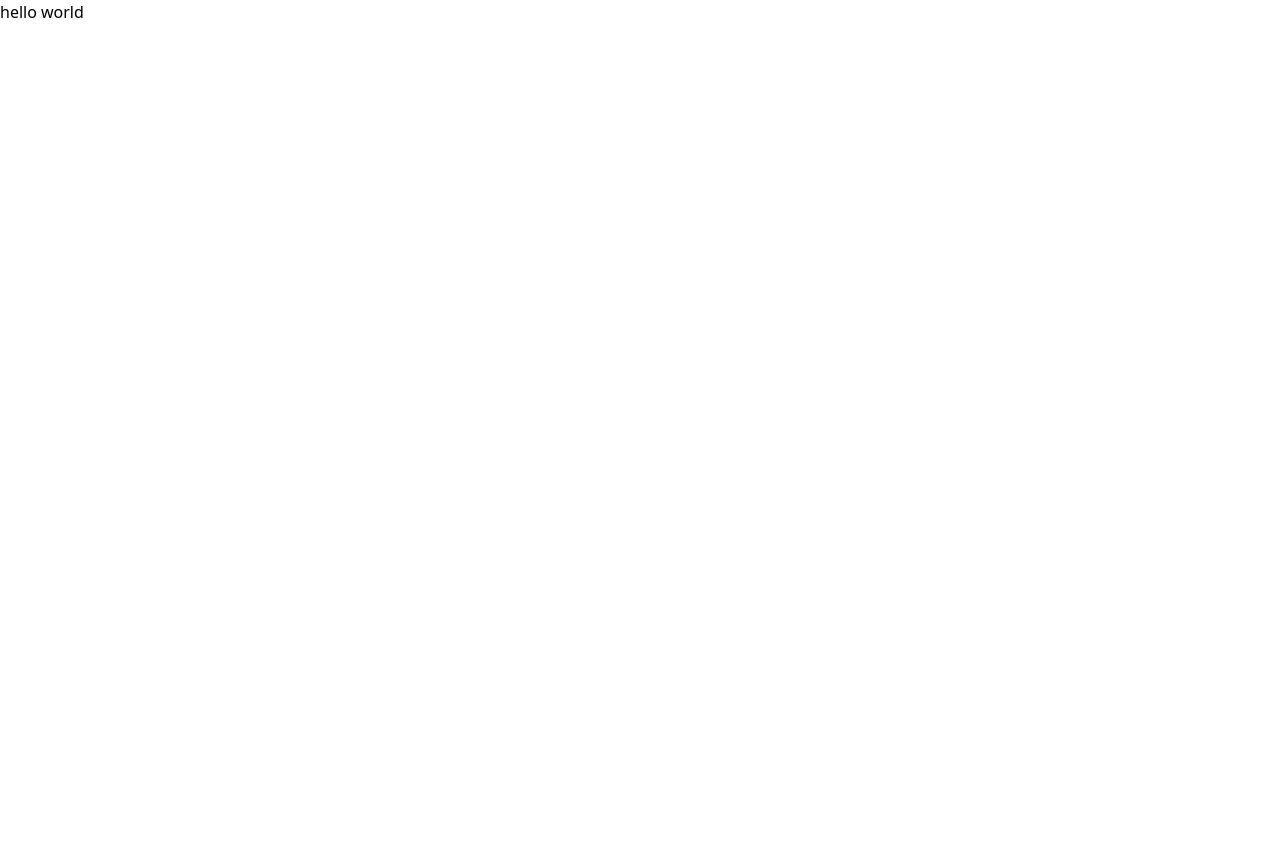
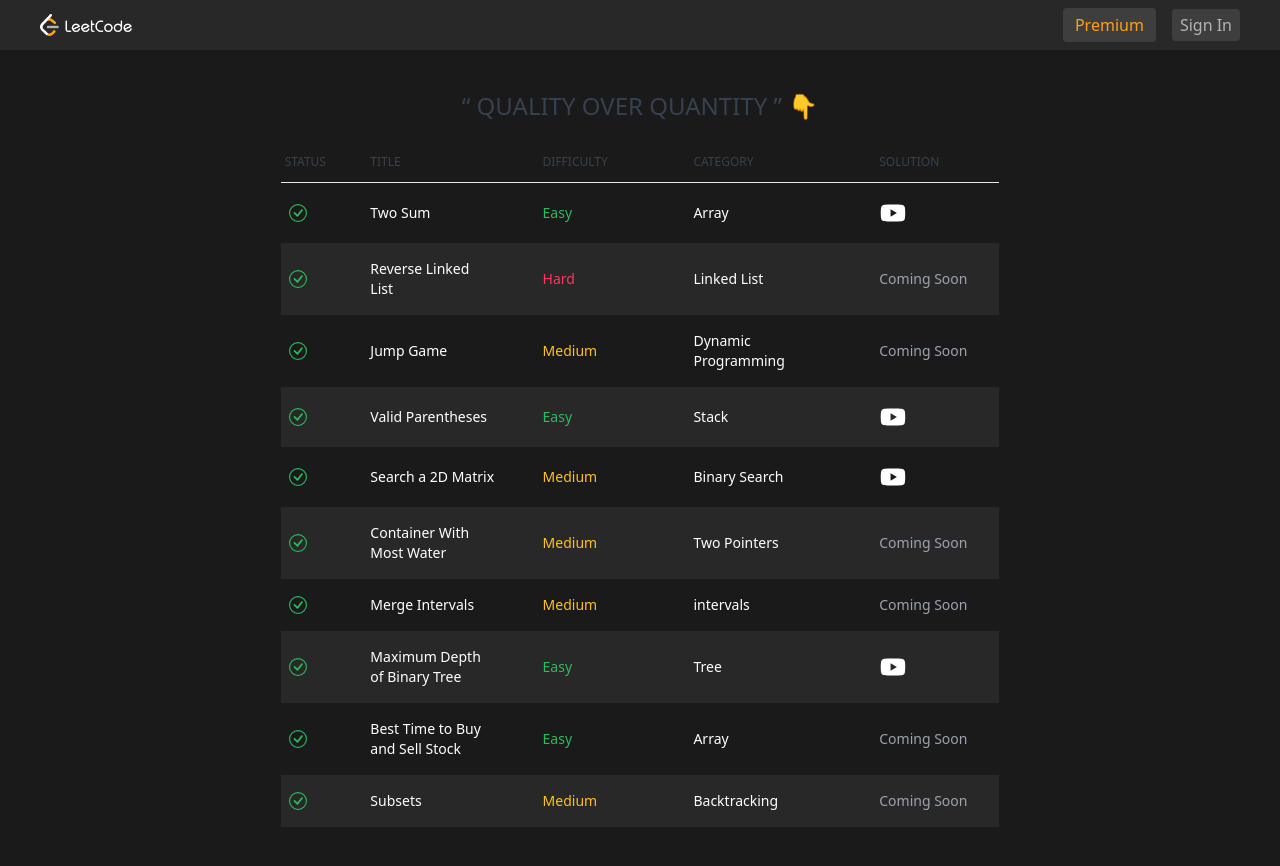
Before and after one commit to raunakb03/nextjs-leetcode-clone, a Next.js app: page / in a window 1280 px wide. Before the commit the page ends 800 px from the top, so only its background shows below. Built offline with nearby package versions, Linux system fonts and the light colour scheme.

Commit message:
create home page and youtube video functionality

```diff
--- a/package.json
+++ b/package.json
@@ -22,6 +22,7 @@
     "react-dom": "18.2.0",
     "react-firebase-hooks": "^5.1.1",
     "react-icons": "^4.10.1",
+    "react-youtube": "^10.1.0",
     "recoil": "^0.7.7",
     "tailwindcss": "3.3.3",
     "typescript": "5.1.6"
--- /dev/null
+++ b/src/components/ProblemsTable/ProblemsTable.tsx
@@ -0,0 +1,108 @@
+import { problems } from "@/mockProblems/problems";
+import Link from "next/link";
+import React, { useState, useEffect } from "react";
+import { BsCheckCircle } from "react-icons/bs";
+import { AiFillYoutube } from "react-icons/ai";
+import { IoMdClose } from "react-icons/io";
+import YouTube from "react-youtube";
+
+type ProblemsTableProps = {};
+
+const ProblemsTable: React.FC<ProblemsTableProps> = () => {
+  const [youtubePlayer, setYoutubePlayer] = useState({
+    isOpen: false,
+    videoId: "",
+  });
+
+  const closeModal = () => {
+    setYoutubePlayer({
+      isOpen: false,
+      videoId: "",
+    });
+  };
+
+  useEffect(() => {
+    const handleEsc = (e: KeyboardEvent) => {
+      if (e.key === "Escape") closeModal();
+    };
+    window.addEventListener("keydown", handleEsc);
+    return () => window.removeEventListener("keydown", handleEsc);
+  }, []);
+  return (
+    <>
+      <tbody className="text-white">
+        {problems.map((doc, idx) => {
+          const difficultyColor =
+            doc.difficulty === "Easy"
+              ? "text-dark-green-s"
+              : doc.difficulty === "Medium"
+              ? "text-dark-yellow"
+              : "text-dark-pink";
+          return (
+            <tr
+              className={`${idx % 2 == 1 ? "bg-dark-layer-1" : ""}`}
+              key={doc.id}
+            >
+              <th className="px-2 py-4 font-medium whitespace-nowrap text-dark-green-s">
+                <BsCheckCircle fontSize={"18"} width={"18"} />
+              </th>
+              <td className="px-6 py-4">
+                <Link
+                  className="hover:text-blue-600 cursor-pointer"
+                  href={`/problems/${doc.id}`}
+                >
+                  {doc.title}
+                </Link>
+              </td>
+              <td className={`px-6 py-4 ${difficultyColor}`}>
+                {doc.difficulty}
+              </td>
+              <td className="px-6 py-4">{doc.category}</td>
+              <td className="px-6 py-4">
+                {doc.videoId ? (
+                  <AiFillYoutube
+                    fontSize={"28"}
+                    className="cursor-pointer hover:text-red-600"
+                    onClick={() =>
+                      setYoutubePlayer({
+                        isOpen: true,
+                        videoId: doc.videoId as string,
+                      })
+                    }
+                  />
+                ) : (
+                  <p className="text-gray-400">Coming Soon</p>
+                )}
+              </td>
+            </tr>
+          );
+        })}
+      </tbody>
+      {youtubePlayer.isOpen && (
+        <tfoot className="fixed top-0 left-0 h-screen w-screen flex items-center justify-center">
+          <div
+            className="bg-black z-10 opacity-70 top-0 left-0 w-screen h-screen absolute"
+            onClick={closeModal}
+          ></div>
+          <div className="w-full z-50 h-1/2 px-6 relative max-w-4xl">
+            <div className="w-full h-full flex items-center justify-center relative">
+              <div className="w-full relative">
+                <IoMdClose
+                  fontSize={"35"}
+                  className="cursor-pointer absolute -top-16 right-0"
+                  onClick={closeModal}
+                />
+                <YouTube
+                  videoId={youtubePlayer.videoId}
+                  loading="lazy"
+                  iframeClassName="w-full min-h-[500px]"
+                />
+              </div>
+            </div>
+          </div>
+        </tfoot>
+      )}
+    </>
+  );
+};
+export default ProblemsTable;
--- a/src/components/Topbar/Topbar.tsx
+++ b/src/components/Topbar/Topbar.tsx
@@ -0,0 +1,47 @@
+import Link from "next/link";
+import React from "react";
+
+type TopbarProps = {};
+
+const Topbar: React.FC<TopbarProps> = () => {
+  return (
+    <>
+      <nav className="relative flex h-[50px] w-full shrink-0 items-center px-5 bg-dark-layer-1 text-dark-gray-7">
+        <div
+          className={`flex w-full items-center justify-between max-w-[1200px] mx-auto`}
+        >
+          <Link href="/" className="h-[22px] flex-1">
+            <img src="/logo-full.png" alt="Logo" className="h-full" />
+          </Link>
+
+          <div className="flex items-center space-x-4 flex-1 justify-end">
+            <div>
+              <a
+                href="https://www.buymeacoffee.com/burakorkmezz"
+                target="_blank"
+                rel="noreferrer"
+                className="bg-dark-fill-3 py-1.5 px-3 cursor-pointer rounded text-brand-orange hover:bg-dark-fill-2"
+              >
+                Premium
+              </a>
+            </div>
+            <Link href="/auth">
+              <button className="bg-dark-fill-3 py-1 px-2 cursor-pointer rounded ">
+                Sign In
+              </button>
+            </Link>
+          </div>
+        </div>
+      </nav>
+    </>
+  );
+};
+export default Topbar;
+
+
+{/* <div
+		className='absolute top-10 left-2/4 -translate-x-2/4  mx-auto bg-dark-layer-1 text-brand-orange p-2 rounded shadow-lg z-40 group-hover:scale-100 scale-0
+		transition-all duration-300 ease-in-out'
+	>
+		<p className='text-sm'>{user.email}</p>
+	</div> */}
--- /dev/null
+++ b/src/mockProblems/problems.ts
@@ -0,0 +1,91 @@
+export type Problem = {
+  id: string;
+  title: string;
+  difficulty: string;
+  category: string;
+  order: number;
+  videoId?: string;
+};
+
+export const problems: Problem[] = [
+  {
+    id: "two-sum",
+    title: "Two Sum",
+    difficulty: "Easy",
+    category: "Array",
+    order: 1,
+    videoId: "8-k1C6ehKuw",
+  },
+  {
+    id: "reverse-linked-list",
+    title: "Reverse Linked List",
+    difficulty: "Hard",
+    category: "Linked List",
+    order: 2,
+    videoId: "",
+  },
+  {
+    id: "jump-game",
+    title: "Jump Game",
+    difficulty: "Medium",
+    category: "Dynamic Programming",
+    order: 3,
+    videoId: "",
+  },
+  {
+    id: "valid-parentheses",
+    title: "Valid Parentheses",
+    difficulty: "Easy",
+    category: "Stack",
+    order: 4,
+    videoId: "xty7fr-k0TU",
+  },
+  {
+    id: "search-a-2d-matrix",
+    title: "Search a 2D Matrix",
+    difficulty: "Medium",
+    category: "Binary Search",
+    order: 5,
+    videoId: "ZfFl4torNg4",
+  },
+  {
+    id: "container-with-most-water",
+    title: "Container With Most Water",
+    difficulty: "Medium",
+    category: "Two Pointers",
+    order: 6,
+    videoId: "",
+  },
+  {
+    id: "merge-intervals",
+    title: "Merge Intervals",
+    difficulty: "Medium",
+    category: "intervals",
+    order: 7,
+    videoId: "",
+  },
+  {
+    id: "maximum-depth-of-binary-tree",
+    title: "Maximum Depth of Binary Tree",
+    difficulty: "Easy",
+    category: "Tree",
+    order: 8,
+    videoId: "4qYTqOiRMoM",
+  },
+  {
+    id: "best-time-to-buy-and-sell-stock",
+    title: "Best Time to Buy and Sell Stock",
+    difficulty: "Easy",
+    category: "Array",
+    order: 9,
+    videoId: "",
+  },
+  {
+    id: "subsets",
+    title: "Subsets",
+    difficulty: "Medium",
+    category: "Backtracking",
+    order: 10,
+    videoId: "",
+  },
+];
--- a/src/pages/auth/index.tsx
+++ b/src/pages/auth/index.tsx
@@ -1,3 +1,4 @@
+/* eslint-disable @next/next/no-img-element */
 import { authModalState } from "@/atoms/authModalAtom";
 import AuthModal from "@/components/Modals/AuthModal";
 import Navbar from "@/components/navbar/Navbar";
--- a/src/pages/index.tsx
+++ b/src/pages/index.tsx
@@ -1,6 +1,41 @@
+import ProblemsTable from "@/components/ProblemsTable/ProblemsTable";
+import Topbar from "@/components/Topbar/Topbar";
 
 export default function Home() {
   return (
-    <h1>hello world</h1>
-  )
+    <>
+      <main className="bg-dark-layer-2 min-h-screen">
+        <Topbar />
+        <h1 className="text-2xl text-center text-gray-700 dark:text-gray-400 font-medium uppercase mt-10 mb-5">
+          &ldquo; QUALITY OVER QUANTITY &rdquo; 👇
+        </h1>
+
+        <div className="relative overflow-x-auto mx-auto px-6 pb-10">
+          <table className="text-sm text-left text-gray-500 dark:text-gray-400 sm:w-7/12 w-full max-w-[1200px] mx-auto">
+            <thead className="text-xs text-gray-700 uppercase dark:text-gray-400 border-b ">
+              <tr>
+                <th scope="col" className="px-1 py-3 w-0 font-medium">
+                  Status
+                </th>
+                <th scope="col" className="px-6 py-3 w-0 font-medium">
+                  Title
+                </th>
+                <th scope="col" className="px-6 py-3 w-0 font-medium">
+                  Difficulty
+                </th>
+
+                <th scope="col" className="px-6 py-3 w-0 font-medium">
+                  Category
+                </th>
+                <th scope="col" className="px-6 py-3 w-0 font-medium">
+                  Solution
+                </th>
+              </tr>
+            </thead>
+            <ProblemsTable />
+          </table>
+        </div>
+      </main>
+    </>
+  );
 }
```
Also changed, not shown: 1 other file (tests, documents, lock files or other folders).
